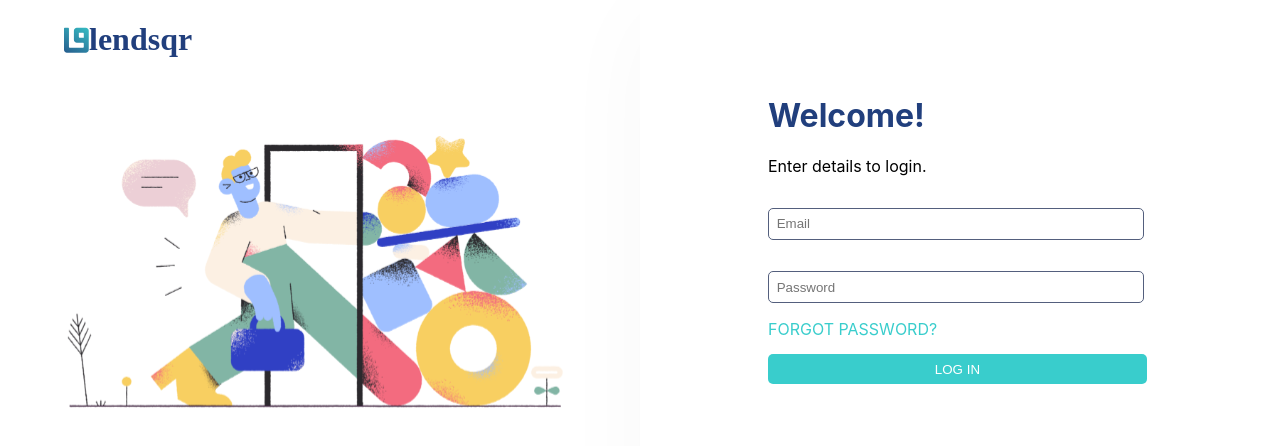
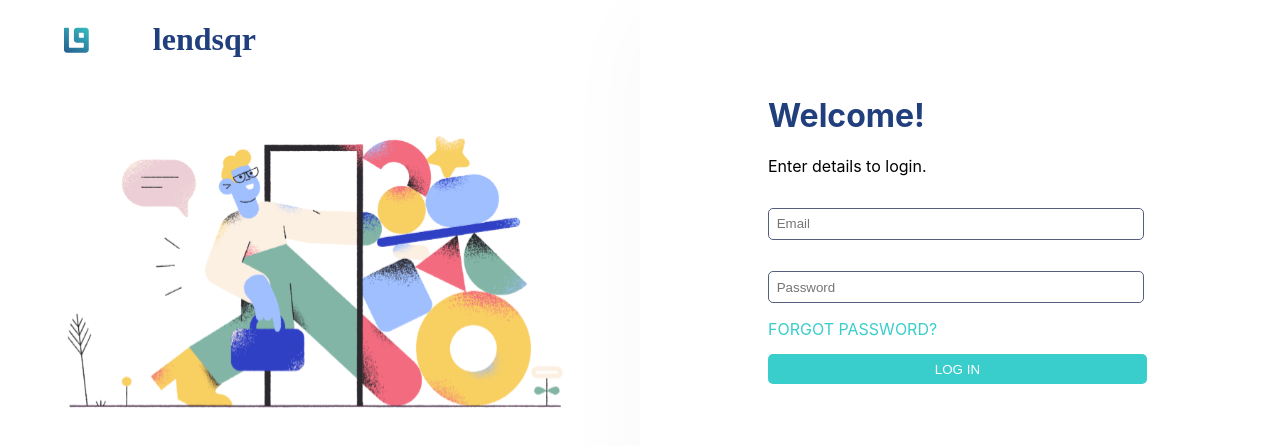
Before and after one commit to akareagwom/lendsqr-fe-test, a React (Create React App) app: page / in a window 1280 px wide. Shown: the top 446 px of the page. Built offline with nearby package versions, Linux system fonts and the light colour scheme.

Commit message:
dashboard start

```diff
--- a/src/App.tsx
+++ b/src/App.tsx
@@ -1,11 +1,13 @@
 import { BrowserRouter, Routes, Route } from "react-router-dom";
+import LandingPage from "./pages/landingpage/landingpage";
 import Dashboard from "./pages/dashboard/dashboard";
 
 function App() {
   return (
     <BrowserRouter>
         <Routes>
-        <Route path="/" element={<Dashboard />} />
+        <Route path="/" element={<LandingPage />} />
+        <Route path="/Dashboard" element={<Dashboard />} />
         </Routes>
     </BrowserRouter>
   );
--- /dev/null
+++ b/src/components/navbar/navbar.scss
@@ -0,0 +1,11 @@
+$font-stack: Avenir Next;
+$primary-color: #213F7D;
+
+.nav-head{
+        font: 100% $font-stack;
+        color: $primary-color;
+        display: flex;
+        justify-content: space-between;
+        width: 15%;
+
+}
--- /dev/null
+++ b/src/components/navbar/navbar.tsx
@@ -0,0 +1,17 @@
+import logo from '../../assets/Union.svg'
+import './navbar.scss'
+
+const Navbar = () => {
+    return (
+        <>
+        <div>
+            <div className='nav-head'>
+                <img src={logo} alt=""  />
+                <h1>lendsqr</h1>
+            </div>
+        </div>
+        </>
+    );
+}
+
+export default Navbar;
--- a/src/pages/dashboard/dashboard.scss
+++ /dev/null
@@ -1,70 +0,0 @@
-$font-stack: Avenir Next;
-$primary-color: #213F7D;
-
-.dashboard{
-    display: flex;
-    height: 100vh;
-    width: 100%;
-}
-
-.container{
-    width: 50%;
-    .head {
-        font: 100% $font-stack;
-        color: $primary-color;
-        display: flex;
-        justify-content: space-between;
-        width: 18%;
-        padding-left: 10%,;
-      }
-    .image-container{
-        padding: 5%;
-    }
-    .pablo{
-        width: 100%;
-    }
-}
-.form{
-    .form-container{
-        margin-left: 20%;
-        margin-right: 0%;
-        margin-top: 15%;
-        margin-bottom: 0%;
-    }
-    width: 50%;
-    background-color: #FFFF;
-    box-shadow: 0px 15px 90px rgba(0, 0, 0, 0.03);
-    h1{
-        color: $primary-color;
-
-    }
-    form{
-        display: block;
-
-        input{
-            width: 70%;
-            padding: 1.5%;
-            outline: none;
-            border: 1px solid #545F7D;
-            border-radius: 5px;
-            margin-top: 3%;
-            margin-bottom: 3%;
-        }
-    }
-    .link{
-        margin-top: 25%;
-        color: #39CDCC;
-        text-decoration: none;
-    }
-    button{
-        background-color: #39CDCC;
-        outline: none;
-        border: none;
-        width: 74%;
-        padding: 1.5%;
-        border-radius: 5px;
-        margin-top: 3%;
-        cursor: pointer;
-        color: #FFFFFF;
-    }
-}
--- a/src/pages/dashboard/dashboard.tsx
+++ b/src/pages/dashboard/dashboard.tsx
@@ -1,38 +1,9 @@
-import logo from '../../assets/Union.svg'
-import sign from '../../assets/pablo-sign-in 1.svg'
-import { Link } from 'react-router-dom'
-import './dashboard.scss'
+import Navbar from "../../components/navbar/navbar";
 
 const Dashboard = () => {
     return (
         <>
-        <div className='dashboard'>
-            <div className='container'>
-                <div className='head'>
-                    <img src={logo} alt=""  />
-                    <h1>lendsqr</h1>
-                </div>
-                <div className='image-container'>
-                    <img className='pablo' src={sign} alt="" />
-                </div>
-            </div>
-            <div className='form'>
-                <div className='form-container'>
-                    <h1>
-                        Welcome!
-                    </h1>
-                    <p>
-                        Enter details to login.
-                    </p>
-                    <form action="">
-                        <input type="email" placeholder='Email' name="" id="" />
-                        <input type="password" placeholder='Password' name="" id="" />
-                    </form>
-                    <Link className='link' to=''>FORGOT PASSWORD?</Link>
-                    <button>LOG IN</button>
-                </div>
-            </div>
-        </div>
+        <Navbar/>
         </>
      );
 }
--- /dev/null
+++ b/src/pages/landingpage/landingpage.scss
@@ -0,0 +1,71 @@
+$font-stack: Avenir Next;
+$primary-color: #213F7D;
+
+.landingPage{
+    display: flex;
+    height: 100vh;
+    width: 100%;
+}
+
+.container{
+    width: 50%;
+    .head {
+        font: 100% $font-stack;
+        color: $primary-color;
+        display: flex;
+        justify-content: space-between;
+        width: 30%;
+        padding-left: 10%,;
+      }
+    .image-container{
+        padding: 5%;
+    }
+    .pablo{
+        width: 100%;
+    }
+}
+.form{
+    .form-container{
+        margin-left: 20%;
+        margin-right: 0%;
+        margin-top: 15%;
+        margin-bottom: 0%;
+    }
+    width: 50%;
+    background-color: #FFFF;
+    box-shadow: 0px 15px 90px rgba(0, 0, 0, 0.03);
+    h1{
+        color: $primary-color;
+
+    }
+    form{
+        display: block;
+
+        input{
+            width: 70%;
+            padding: 1.5%;
+            outline: none;
+            border: 1px solid #545F7D;
+            border-radius: 5px;
+            margin-top: 3%;
+            margin-bottom: 3%;
+        }
+    }
+    .link{
+        margin-top: 25%;
+        color: #39CDCC;
+        text-decoration: none;
+    }
+    button{
+        background-color: #39CDCC;
+        outline: none;
+        border: none;
+        width: 74%;
+        padding: 1.5%;
+        border-radius: 5px;
+        margin-top: 3%;
+        cursor: pointer;
+        color: #FFFFFF;
+
+    }
+}
--- /dev/null
+++ b/src/pages/landingpage/landingpage.tsx
@@ -0,0 +1,42 @@
+import logo from '../../assets/Union.svg'
+import sign from '../../assets/pablo-sign-in 1.svg'
+import { Link } from 'react-router-dom'
+import './landingpage.scss'
+
+const LandingPage = () => {
+    return (
+        <>
+        <div className='landingPage'>
+            <div className='container'>
+                <div className='head'>
+                    <img src={logo} alt=""  />
+                    <h1>lendsqr</h1>
+                </div>
+                <div className='image-container'>
+                    <img className='pablo' src={sign} alt="" />
+                </div>
+            </div>
+            <div className='form'>
+                <div className='form-container'>
+                    <h1>
+                        Welcome!
+                    </h1>
+                    <p>
+                        Enter details to login.
+                    </p>
+                    <form action="">
+                        <input type="email" placeholder='Email' name="" id="" />
+                        <input type="password" placeholder='Password' name="" id="" />
+                    </form>
+                    <Link className='link' to=''>FORGOT PASSWORD?</Link>
+
+                        <Link to='/Dashboard'><button>LOG IN</button></Link>
+
+                </div>
+            </div>
+        </div>
+        </>
+     );
+}
+
+export default LandingPage;
```
